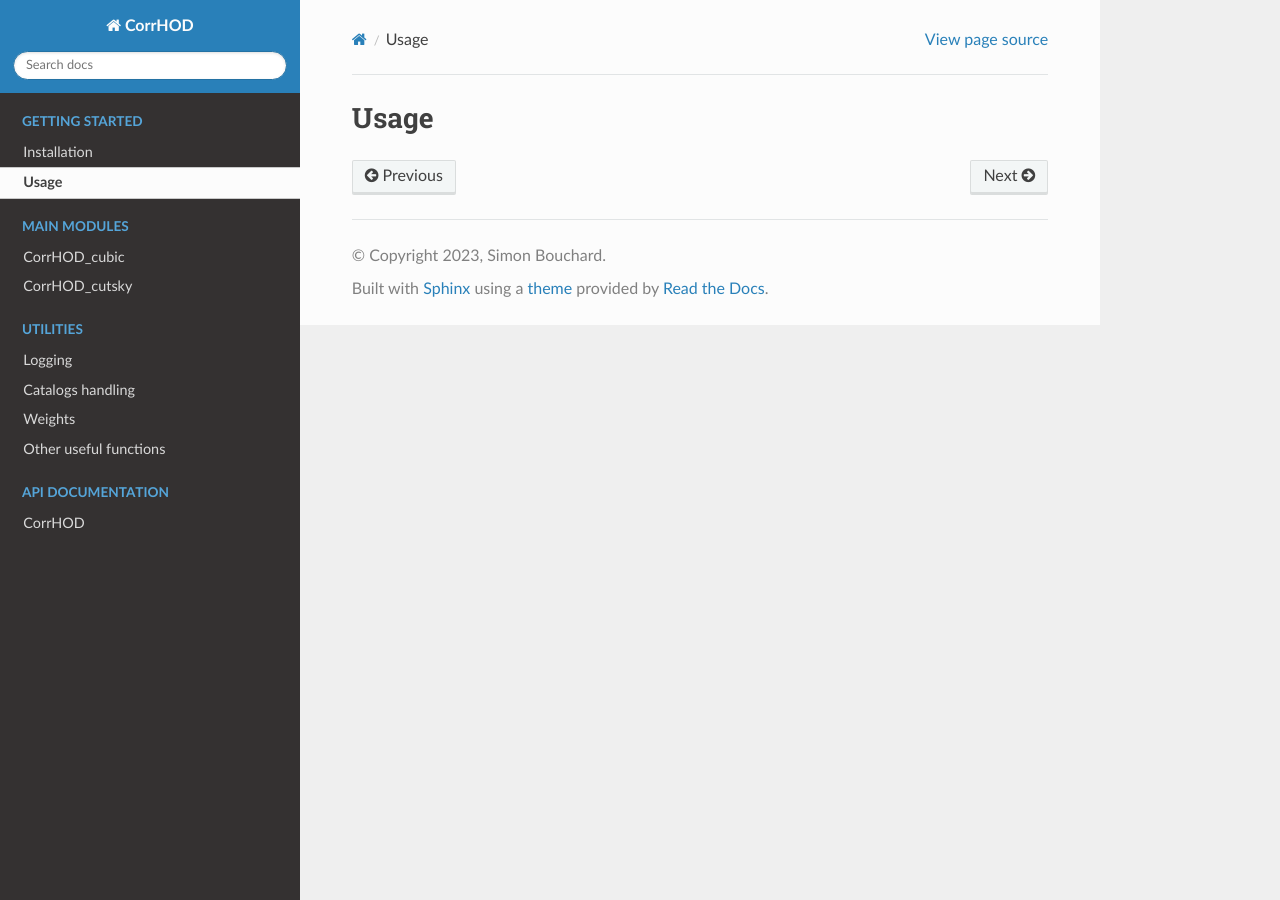
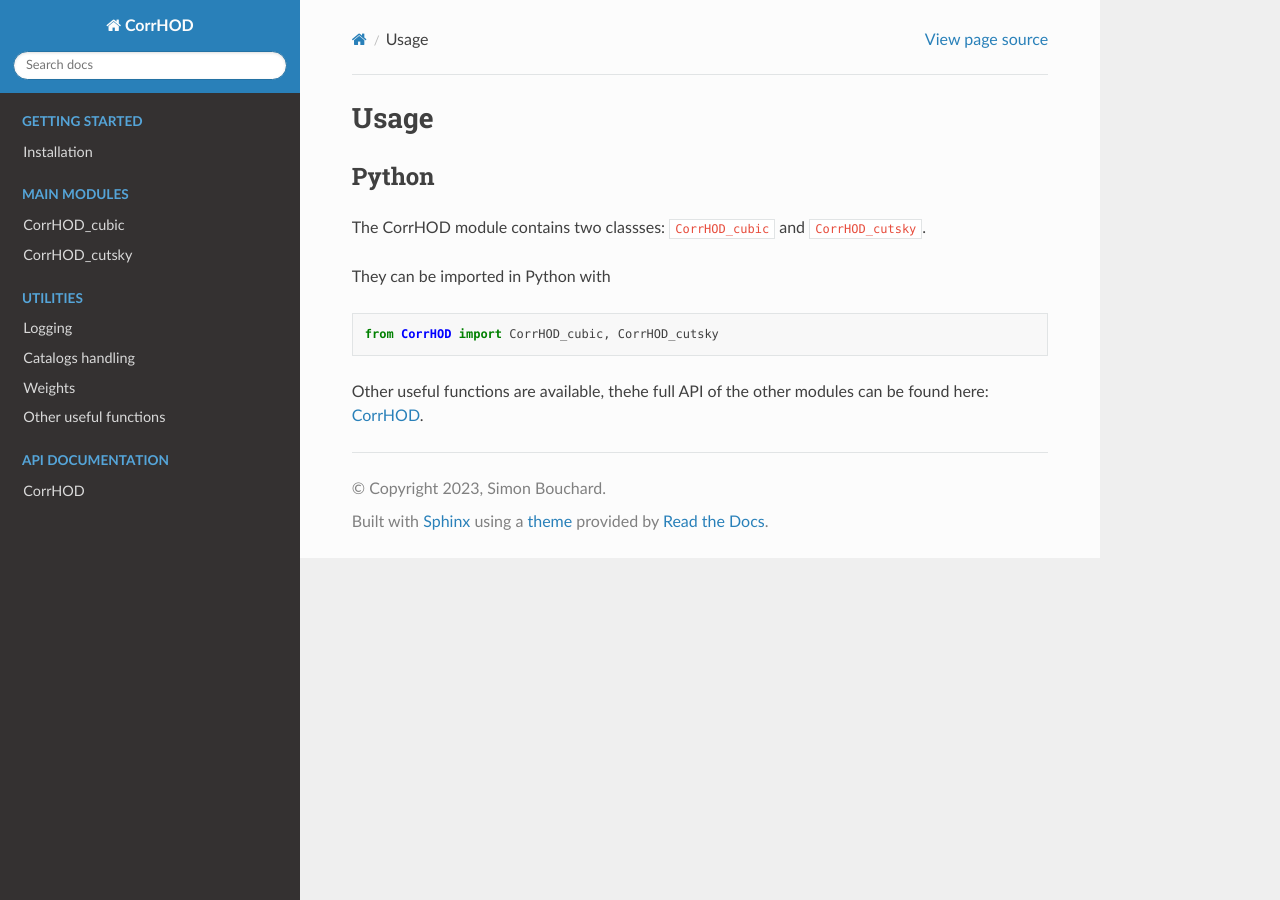
Before and after one commit to SBouchard01/CorrHOD, a Sphinx documentation site: the page built from docs/usage.rst, in a window 1280 px wide. Built offline with Sphinx 7.4.7 and the Read the Docs theme 2.0.0, drawn with Linux system fonts in a browser that asks for light colours; pages that are not in the unit, such as notebooks, are missing from menus.

Commit message:
removed usage from docs

```diff
--- a/docs/index.rst
+++ b/docs/index.rst
@@ -21,7 +21,6 @@ Please report bugs and ask questions by opening an issue in that repository.
    :caption: Getting Started
 
    installation
-   usage
 
 .. toctree::
    :maxdepth: 2
--- a/docs/source/api.rst
+++ b/docs/source/api.rst
@@ -2,7 +2,7 @@ CorrHOD
 =======
 
 .. toctree::
-   :maxdepth: 2
+   :maxdepth: 4
 
    CorrHOD.cubic
    CorrHOD.cutsky
--- a/docs/usage.rst
+++ b/docs/usage.rst
@@ -1,2 +1,13 @@
 Usage
 =====
+
+Python
+------
+
+The CorrHOD module contains two classses: ``CorrHOD_cubic`` and ``CorrHOD_cutsky``.
+
+They can be imported in Python with ::
+
+    from CorrHOD import CorrHOD_cubic, CorrHOD_cutsky
+
+Other useful functions are available, thehe full API of the other modules can be found here: :doc:`source/api`.
```
